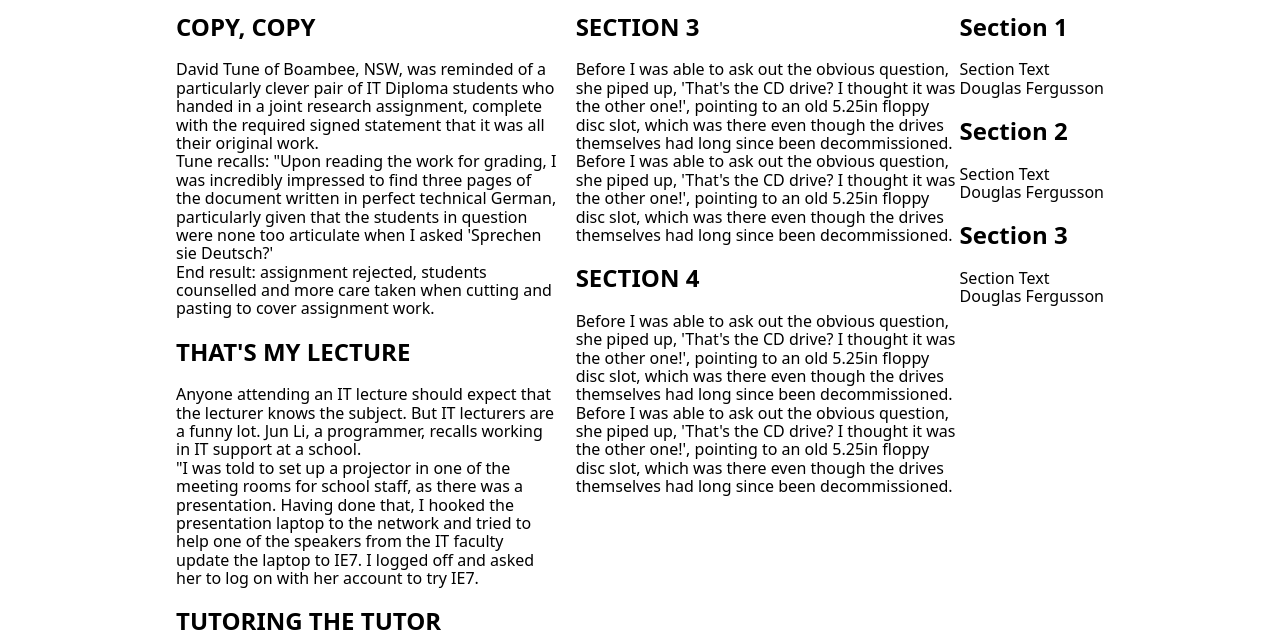
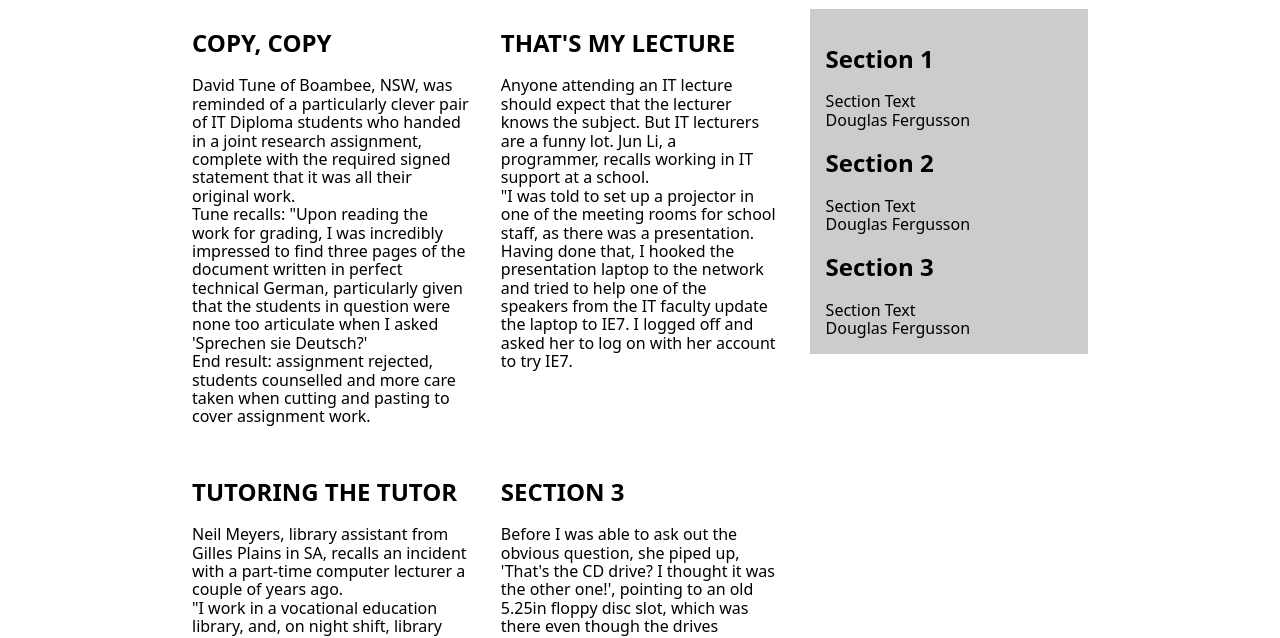
Before and after one commit to djferg/C4Prog-WT-Port, a plain HTML site: page phase-2/index.html in a window 1280 px wide. Shown: the part 103-741 px from the top of the page. Drawn offline with Linux system fonts and the light colour scheme.

Commit message:
feat: site desktop aside - cleanup padding and margins

```diff
--- a/phase-2/assets/css/style.css
+++ b/phase-2/assets/css/style.css
@@ -20,7 +20,7 @@ header nav ul {
 
 main {
     margin: auto;
-    padding: 6em 1em 1em 1em;
+    padding: 6em 1em;
 }
 
 main aside {
@@ -54,17 +54,21 @@ body > footer {
 
     main #content {
         display: flex;
-        flex-flow: column wrap;
+        flex-flow: row wrap;
         align-content: space-between;
-        height: 60em;
     }
 
     main article {
-        width: 49%;
+        width: 50%;
+        padding: 1em;
     }
 
     main aside {
         display: block;
         float: right;
+        width: 30%;
+        background: #ccc;
+        margin: 1em;
+        padding: 1em;
     }
 }
```
